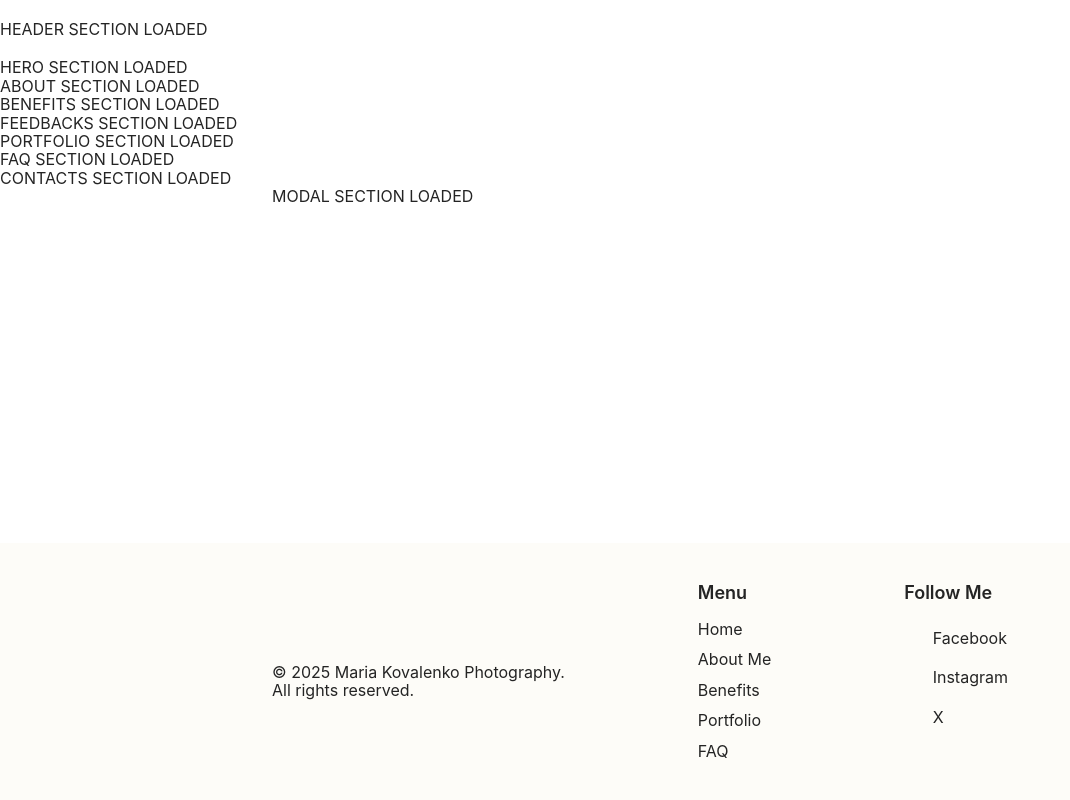
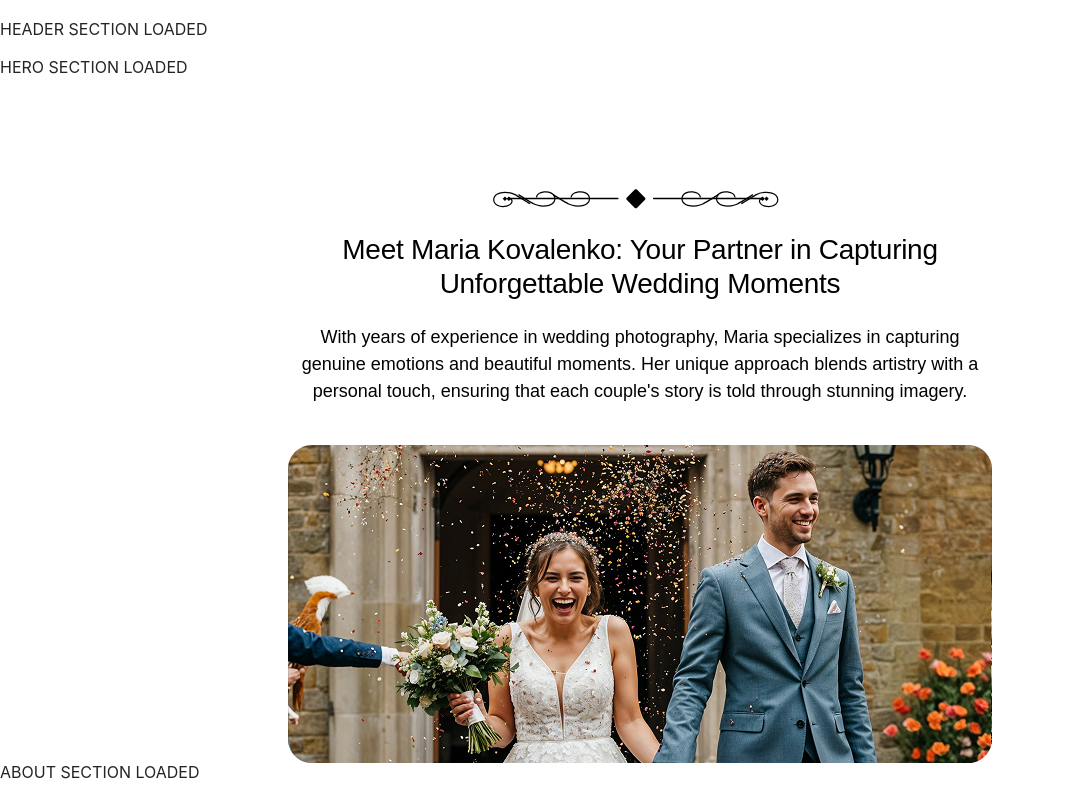
Before and after one commit to Lexx23021074/goit-js-group5-project, a website built with Vite: page src/index.html in a window 1280 px wide. Shown: the top 800 px of the page, without its empty margins (0-1070 px from the left). Built offline with nearby package versions, Linux system fonts and the light colour scheme; files whose address does not match are found by name.

Commit message:
about section decor elem

```diff
--- a/src/css/about.css
+++ b/src/css/about.css
@@ -1 +1,120 @@
 /* About section styles */
+.about.section {
+  padding-block: 64px;
+}
+
+.about .container {
+  display: flex;
+  flex-direction: column;
+  gap: 40px;
+
+  align-items: center;
+  justify-content: center;
+}
+
+.about-description {
+  width: 335px;
+  display: flex;
+  flex-direction: column;
+  gap: 24px;
+
+  text-align: center;
+  color: #000;
+}
+/* .about-title {
+  font-family: 'Cormorant', sans-serif;
+  font-weight: 500;
+  font-size: 28px;
+  line-height: 1.2;
+  letter-spacing: -0.01em;
+  width: 100%;
+} */
+.about-text {
+  font-family: 'Mulish', sans-serif;
+  font-weight: 400;
+  font-size: 18px;
+  line-height: 1.5;
+}
+
+.about-title.decoration {
+  font-family: 'Cormorant', sans-serif;
+  font-weight: 500;
+  font-size: 28px;
+  line-height: 1.2;
+  letter-spacing: -0.01em;
+  width: 100%;
+
+  display: flex;
+  flex-direction: column;
+  align-items: center;
+  gap: 24px;
+}
+.about-title::before {
+}
+
+.about-title.decoration::before {
+  content: '';
+  display: block;
+  margin-right: 8px;
+  width: 299.5px;
+  height: 20.32px;
+
+  background-image: url('../img/decoration.svg');
+  background-repeat: no-repeat;
+  background-size: contain;
+  background-position: center;
+}
+
+.about-img {
+  width: 335px;
+  height: 273px;
+  flex-shrink: 0;
+}
+.about-img img {
+  width: 100%;
+  height: 100%;
+  object-fit: cover;
+  display: block;
+}
+
+@media only screen and (min-width: 768px) {
+  .about.section {
+    padding-block: 112px;
+  }
+
+  .about-description {
+    width: 704px;
+  }
+
+  .about-img {
+    width: 704px;
+    height: 318px;
+    flex-shrink: 0;
+  }
+}
+
+@media only screen and (min-width: 1440px) {
+  .about.section {
+    /* background-color: #d8d8d8; */
+    /* padding: 0; */
+  }
+
+  .about .container {
+    /* flex-direction: row; */
+    align-items: center;
+  }
+
+  .about-description {
+    width: 779px;
+  }
+
+  .about-title {
+    font-size: 40px;
+  }
+
+  .about-img {
+    width: 1312px;
+    height: 593px;
+    flex-shrink: 0;
+  }
+}
--- a/src/partials/about.html
+++ b/src/partials/about.html
@@ -1,4 +1,48 @@
-<section id="about" class="about">
-  <div class="container"></div>
+<section id="about" class="about section">
+  <div class="container">
+    <div class="about-description">
+      <h2 class="about-title decoration">
+        Meet Maria Kovalenko: Your Partner in Capturing Unforgettable Wedding
+        Moments
+      </h2>
+
+      <p class="about-text">
+        With years of experience in wedding photography, Maria specializes in
+        capturing genuine emotions and beautiful moments. Her unique approach
+        blends artistry with a personal touch, ensuring that each couple's story
+        is told through stunning imagery.
+      </p>
+    </div>
+
+    <picture class="about-img">
+      <!-- Desktop: screen width >= 1440px -->
+      <source
+        srcset="/img/about-desk@1x.jpg 1x, /img/about-desk@2x.jpg 2x"
+        media="(min-width: 1440px)"
+      />
+
+      <!-- Tablet: screen width >= 768px -->
+      <source
+        srcset="/img/about-tablet@1x.jpg 1x, /img/about-tablet@2x.jpg 2x"
+        media="(min-width: 768px)"
+      />
+
+      <!-- mobile: screen width <= 767px -->
+      <source
+        media="(max-width: 767px)"
+        srcset="/img/about-mob@1x.jpg 1x, /img/about-mob@2x.jpg 2x"
+      />
+
+      <!-- Mobile -->
+      <img
+        src="/img/about-mob@1x.jpg"
+        srcset="/img/about-mob@1x.jpg 1x, /img/about-mob@2x.jpg 2x"
+        alt="wedding photo bride with flowers"
+        loading="lazy"
+        width="335"
+        height="273"
+      />
+    </picture>
+  </div>
   <a href="#">ABOUT SECTION LOADED</a>
 </section>
```
Also changed, not shown: src/img/about-desk@1x.jpg (added), src/img/about-mob@1x.jpg (added), src/img/about-mob@2x.jpg (added), src/img/about-tablet@1x.jpg (added), src/img/about-tablet@2x.jpg (added), src/img/decoration.svg (added), 2 other files.
